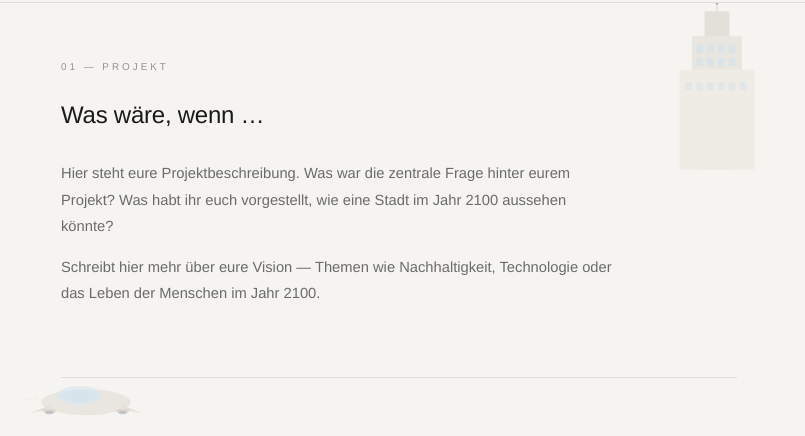
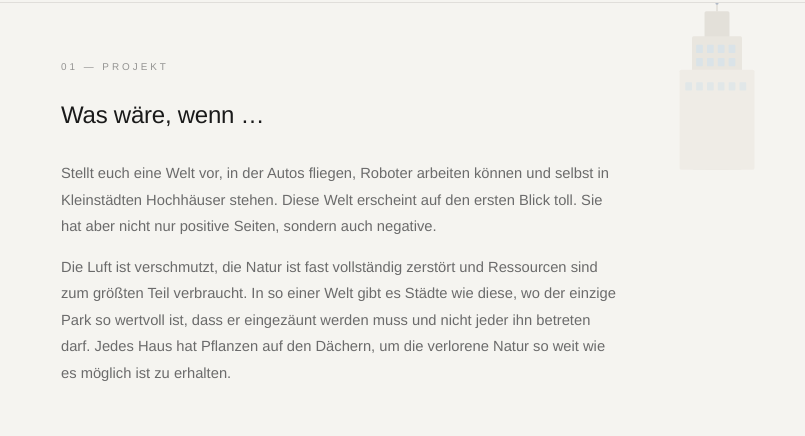
Before and after one commit to elenah197/eine-stadt-in-2100, a plain HTML site: page index.html in a window 1280 px wide. Shown: the part 852-1288 px from the top of the page, without its empty margins (241-1046 px from the left). Drawn offline with Linux system fonts and the light colour scheme; a script that the page names is missing.

Commit message:
Add handwritten text to intro section

```diff
--- a/index.html
+++ b/index.html
@@ -85,12 +85,10 @@
       <p class="section-num">01 — Projekt</p>
       <h2>Was wäre, wenn&nbsp;…</h2>
       <p class="body-text">
-        <!-- PLACEHOLDER: Beschreibe hier euer Projekt. Was war die Idee hinter "Eine Stadt in 2100"? -->
-        Hier steht eure Projektbeschreibung. Was war die zentrale Frage hinter eurem Projekt? Was habt ihr euch vorgestellt, wie eine Stadt im Jahr 2100 aussehen könnte?
+        Stellt euch eine Welt vor, in der Autos fliegen, Roboter arbeiten können und selbst in Kleinstädten Hochhäuser stehen. Diese Welt erscheint auf den ersten Blick toll. Sie hat aber nicht nur positive Seiten, sondern auch negative.
       </p>
       <p class="body-text">
-        <!-- PLACEHOLDER: Weiterer Text, z.B. über Inspiration oder Themen. -->
-        Schreibt hier mehr über eure Vision — Themen wie Nachhaltigkeit, Technologie oder das Leben der Menschen im Jahr 2100.
+        Die Luft ist verschmutzt, die Natur ist fast vollständig zerstört und Ressourcen sind zum größten Teil verbraucht. In so einer Welt gibt es Städte wie diese, wo der einzige Park so wertvoll ist, dass er eingezäunt werden muss und nicht jeder ihn betreten darf. Jedes Haus hat Pflanzen auf den Dächern, um die verlorene Natur so weit wie es möglich ist zu erhalten.
       </p>
     </section>
 
```
